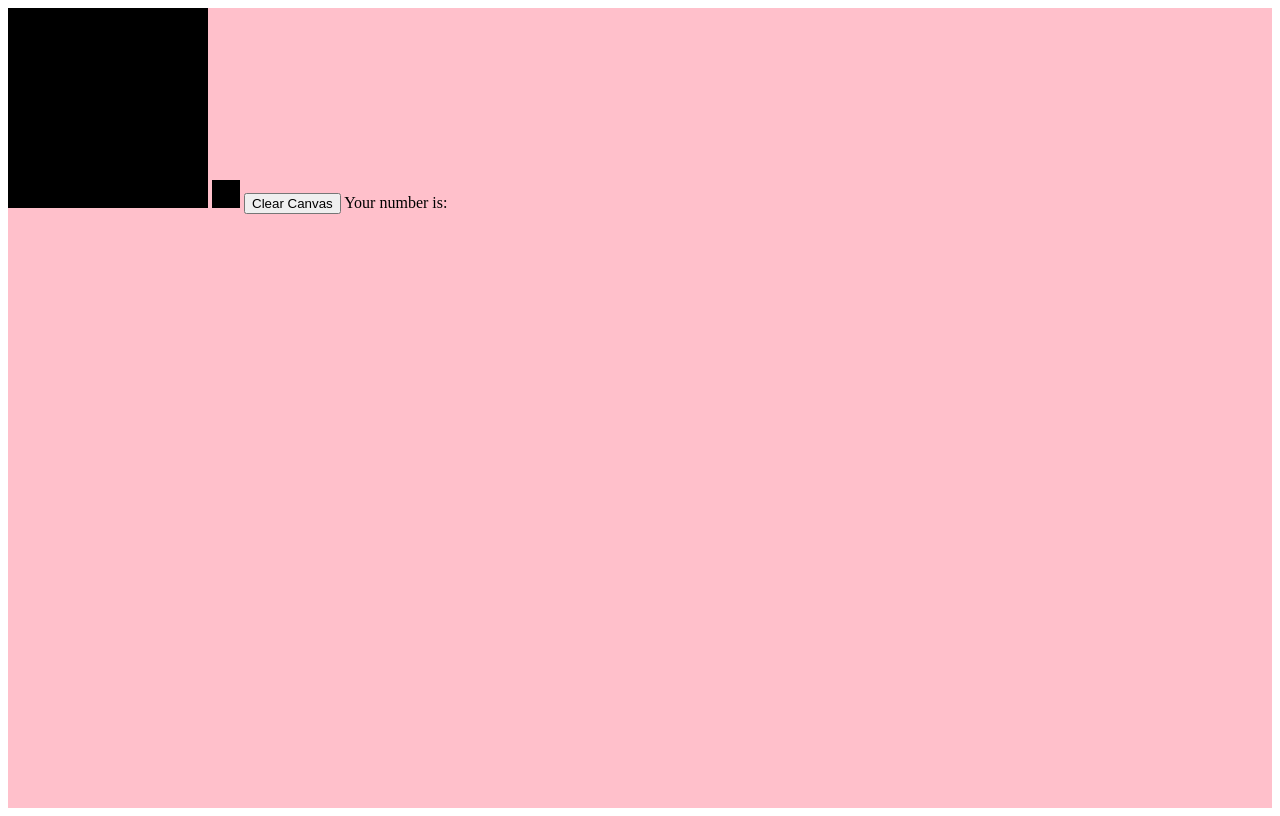
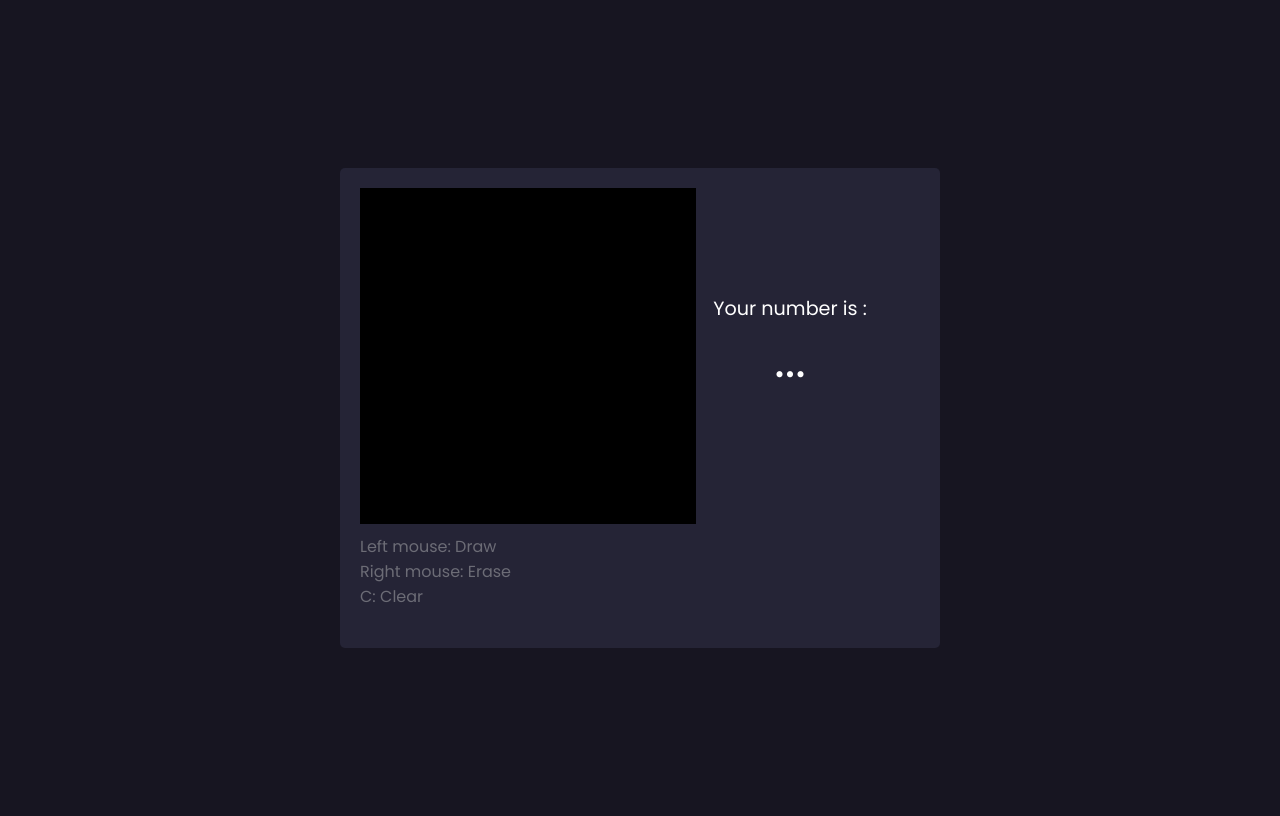
Before and after one commit to pnnam03/Neural-Network, a plain HTML site: page index.html in a window 1280 px wide. Drawn offline with Linux system fonts and the light colour scheme; no server answers.

Commit message:
version 1.0

```diff
--- a/index.html
+++ b/index.html
@@ -8,11 +8,22 @@
 </head>
 
 <body>
-    <div>
-        <canvas id="canvas" oncontextmenu="return false"></canvas>
-        <canvas id="scaling-canvas" oncontextmenu="return false"></canvas>
-        <button class="clear-canvas">Clear Canvas</button>
-            <span>Your number is: </span>
+    <div id="container">
+        <div id="canvas-container">
+            <canvas id="canvas" oncontextmenu="return false"></canvas>
+            <canvas id="scaling-canvas" oncontextmenu="return false"></canvas>
+
+        </div>
+
+        <div id="number-container">
+            <div>Your number is : </div>
+            <div id="number">...</div>
+        </div>
+
+        <div id="menu-container">
+            <div>Left mouse: Draw<br>Right mouse: Erase<br>C: Clear</div>
+
+        </div>
 
     </div>
 
--- a/script.js
+++ b/script.js
@@ -1,4 +1,4 @@
-const message = document.querySelector("span");
+const message = document.querySelector("#number");
 
 const ACTIVATION_RATE = 0.07;
 let numbers = [];
@@ -7,7 +7,7 @@ let weight = [];
 let outputVals = [];
 
 readTextFile("net.dat");
-
+// readTextFile("trainingweight.dat");
 /*------- initialize the net -------*/
 var n = numbers[0];
 for (let i = 0; i < n; ++i) {
@@ -33,13 +33,13 @@ const scaleCanvas = document.querySelector("#scaling-canvas");
 const scaleCtx = scaleCanvas.getContext("2d");
 const canvas = document.querySelector("#canvas");
 const ctx = canvas.getContext("2d");
-
+const computedStyle = window.getComputedStyle(canvas);
+const height = computedStyle.height;
 //
-let isDrawing, isErasing;
 const drawColor = "white";
 const eraseColor = "black";
-const lineWidth = 20;
-const clearBtn = document.querySelector(".clear-canvas");
+let isDrawing, isErasing;
+let lineWidth = 20;
 
 canvas.addEventListener("mouseout", (e) => {
   if (e.which === 1) {
@@ -63,7 +63,7 @@ canvas.addEventListener("mouseup", (e) => {
   }
   imgData = getImageData();
 
-  message.innerText = "Your number is " + getResult(imgData);
+  message.innerText = getResult(imgData);
 });
 
 canvas.addEventListener("mousemove", (e) => {
@@ -101,19 +101,24 @@ canvas.addEventListener("mousedown", (e) => {
   ctx.beginPath();
 });
 
-clearBtn.addEventListener("click", () => {
-  ctx.fillStyle = eraseColor;
-  ctx.fillRect(0, 0, canvas.width, canvas.height);
+window.addEventListener("keydown", (e) => {
+  if (e.key === "c" || e.key === "C") {
+    ctx.fillStyle = eraseColor;
+    ctx.fillRect(0, 0, canvas.width, canvas.height);
 
-  scaleCtx.fillStyle = eraseColor;
-  scaleCtx.fillRect(0, 0, scaleCanvas.width, scaleCanvas.height);
+    scaleCtx.fillStyle = eraseColor;
+    scaleCtx.fillRect(0, 0, scaleCanvas.width, scaleCanvas.height);
 
-  message.innerText = "Your number is: ";
+    message.innerText = "...";
+  }
 });
 
 window.addEventListener("load", () => {
+  canvas.style.width = height;
   canvas.width = canvas.offsetWidth;
   canvas.height = canvas.offsetHeight;
+  lineWidth = (canvas.width * 17) / 200;
+  // canvas.height = canvas.offsetHeight;
 
   ctx.fillStyle = eraseColor;
   ctx.fillRect(0, 0, canvas.width, canvas.height);
@@ -122,11 +127,8 @@ window.addEventListener("load", () => {
 
   scaleCtx.fillStyle = eraseColor;
   scaleCtx.fillRect(0, 0, canvas.width, canvas.height);
+});
 
-  numbers = [];
-  readTextFile("test.inp");
-  showImage(numbers);
-});
 function activationFunction(x) {
   return Math.max(x, 0.0) * ACTIVATION_RATE;
 }
@@ -156,14 +158,16 @@ function getResult(inputVals) {
     outputVals.push(tmpi);
   }
 
-  let maxVal = outputVals[n - 1][0];
-  let result = 0;
+  let maxVal = -10000000;
+  let result = -1;
   for (let i = 0; i < topology[n - 1]; ++i) {
     if (outputVals[n - 1][i] > maxVal) {
       maxVal = outputVals[n - 1][i];
       result = i;
     }
   }
+
+  if (maxVal == 0) return "...";
   return result;
 }
 
--- a/style.css
+++ b/style.css
@@ -1,26 +1,65 @@
-div {
-    background-color: pink;
-    width: 100%;
-    height: 100vh;
+@import url('https://fonts.googleapis.com/css2?family=Poppins&display=swap');
 
+body {
+    display: flex;
+    align-items: center;
+    justify-content: center;
+    min-height: 100vh;
+    background-color:#171521;
+
+    font-family: 'Poppins', sans-serif;
+}
+
+#container {
+    border-radius: 5px;
+    background:#252436;
+    width: 90vw;
+    max-width: 600px;
+    height: 60vh;
+
+    display: grid;
+    grid-template-columns: 1fr 1fr;
+    grid-template-rows: calc(70% + 20px) auto;
+    position: relative;
+    color: #6c6c76;
+}
+
+#menu-container div {
+    margin: 10px 20px 20px 20px;
+}
+
+#number-container {
+    font-size: larger;
+    color: white;
+
+    display: flex;
+    flex-direction: column;
+    justify-content: center;
+    align-items: center;
+    padding: 10px;
+}
+
+#number {
+    text-align: center;
+}
+
+#number {
+    font-size: 50px;
 }
 
 canvas {
     background-color: black;
-    padding: 0;
-    margin: auto;
-    display: inline-block;
-    width: 200px;
-    height: 200px;
-    top: 0;
-    bottom: 0;
-    left: 0;
-    right: 0;
-    position: relative;
+    margin: 20px;
+    height: 70%;
+
+    position: absolute;
 }
 
-
+#canvas {
+    z-index: 1;
+}
 #scaling-canvas {
+    z-index: 0;
     height: 28px;
     width: 28px;
 }
```
Also changed, not shown: 1 other file.
